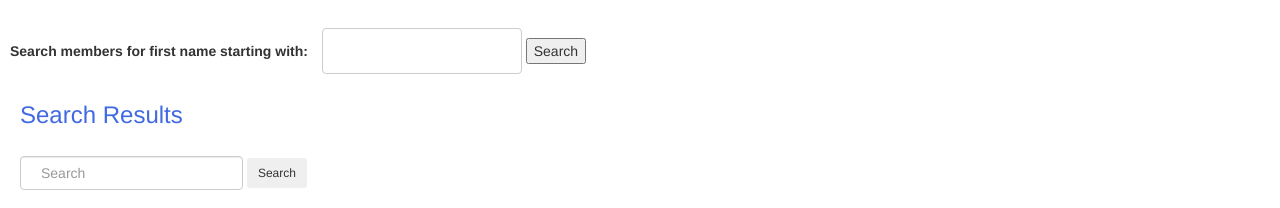
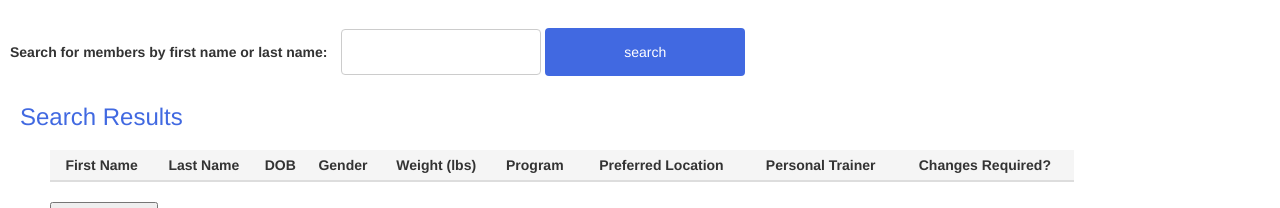
Before and after one commit to mittalj/cs340_databases_project, a Flask app: page /search in a window 1280 px wide. Shown: the part 52-260 px from the top of the page. Run offline with Flask 2, Linux system fonts and the light colour scheme; lists and menus that the app fills with data are empty; some libraries are stand-ins or nearby versions.

Commit message:
added search functionality on members page

```diff
--- a/templates/search.html
+++ b/templates/search.html
@@ -18,20 +18,15 @@
 {% endwith %}
 
 
-<form id='search_members' action='' method=''>
+<form action='/search' method='POST'>
 <!--- this form does not submit directly, the button handles all the interaction with backend -->
-    <label> Search members for first name starting with:</label>
-    <input id='first_name_search_string' type='text' name='first_name_search_string' value=''>
-    <input type="button" value="Search" onclick="window.location='/search'">
+    <label> Search for members by first name or last name:</label>
+    <input id='first_name' type='text' name='first_name' value=''>
+    <input type="submit" value="search" name= "search" onclick="window.location='/search'">
 </form>
 
 
 <h2>Search Results</h2>
-     <!-- Search form -->
-<form class="form-inline mr-auto">
-  <input class="form-control mr-sm-2" type="text" placeholder="Search" aria-label="Search">
-  <button class="btn btn-unique btn-rounded btn-sm my-0" type="submit">Search</button>
-</form>
    <table class="table table-hover table-condensed member-table">
     <thead>
     <tr>
@@ -67,7 +62,7 @@
    <td>{{r[6]}}</td>
    <td>{{r[7]}}</td>
    <td><a href="/updateMember/{{r[8]}}"><button>Update</button></a>
-   <input type='button' value='Delete' name='Delete' onclick="window.location='/deleteMember/{{r[8]}}'"</td>
+   <input type='button' value='Delete' name='Delete' onclick="window.location='/deleteMember/{{r[8]}}'"></td>
   </tr>
   {% endfor %}
   </tbody>
```
